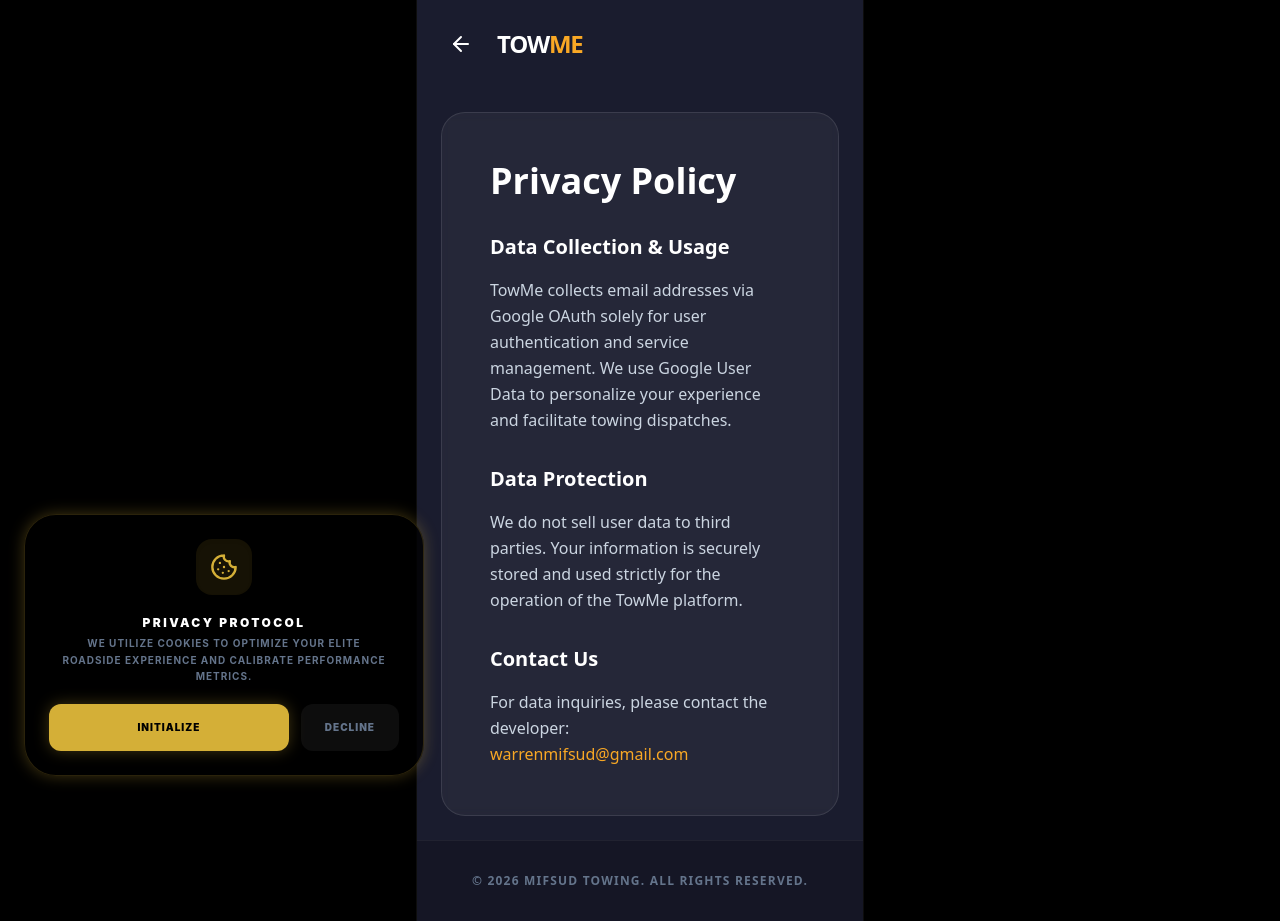
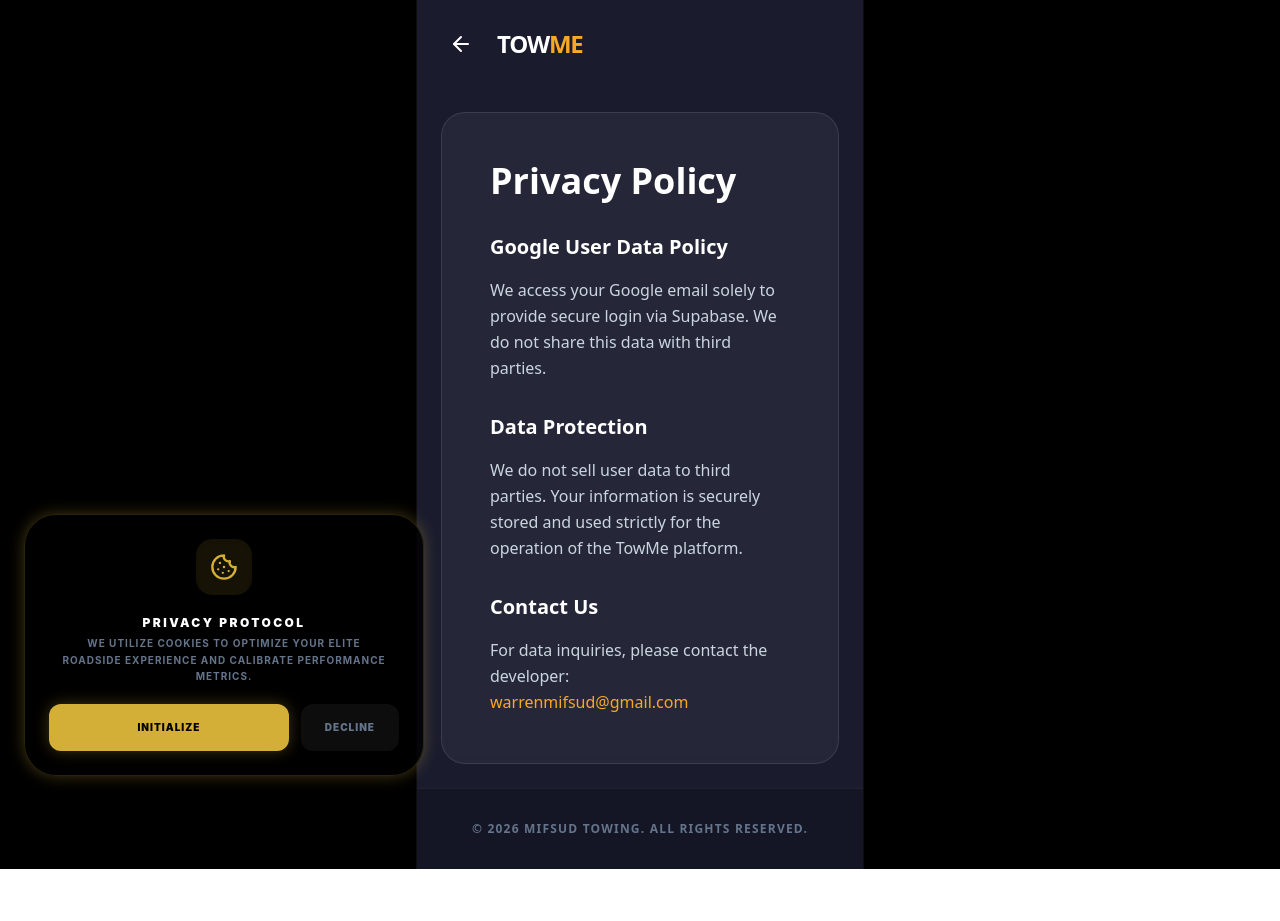
Before and after one commit to warrenmifsud/towme-client, a React (Vite) app in the folder client-web/: page /privacy in a window 1280 px wide. After the commit the page ends 869 px from the top, so only its background shows below. Built offline with nearby package versions, Linux system fonts and the light colour scheme; no server answers.

Commit message:
Phase 189: Compliance Content Updates for Google Verification

```diff
--- a/client-web/index.html
+++ b/client-web/index.html
@@ -6,6 +6,8 @@
   <link rel="icon" type="image/svg+xml" href="/vite.svg" />
   <meta name="viewport" content="width=device-width, initial-scale=1.0" />
   <title>TowMe | Elite Roadside Network</title>
+  <!-- Google Verification Placeholder - Update content attribute with your code -->
+  <meta name="google-site-verification" content="YOUR_VERIFICATION_CODE_HERE" />
 </head>
 
 <body>
--- a/client-web/src/pages/Landing.tsx
+++ b/client-web/src/pages/Landing.tsx
@@ -32,14 +32,13 @@
             </header>
 
             {/* Hero Section */}
+            {/* Hero Section */}
             <main className="flex-1 flex flex-col items-center justify-center p-6 text-center z-10 relative">
                 <h1 className="text-5xl md:text-7xl font-black text-white leading-tight mb-6">
-                    TowMe — Your Reliable <br />
-                    <span style={{ color: THEME.colors.primaryBrandColor }}>Towing Partner.</span>
+                    <span style={{ color: THEME.colors.primaryBrandColor }}>TowMe</span>
                 </h1>
                 <p className="text-slate-400 text-lg md:text-xl max-w-2xl mb-12 font-medium">
-                    A specialized platform for managing towing requests and roadside assistance efficiently.
-                    Professional Towing & Roadside Assistance Management.
+                    TowMe provides professional roadside assistance management and towing dispatch services.
                 </p>
 
                 <div className="flex flex-col gap-4 w-full max-w-sm">
--- a/client-web/src/pages/Privacy.tsx
+++ b/client-web/src/pages/Privacy.tsx
@@ -29,11 +29,10 @@
 
                     <div className="space-y-8 text-slate-300 font-medium leading-relaxed">
                         <section>
-                            <h2 className="text-xl font-bold text-white mb-4">Data Collection & Usage</h2>
+                            <h2 className="text-xl font-bold text-white mb-4">Google User Data Policy</h2>
                             <p>
-                                TowMe collects email addresses via Google OAuth solely for user authentication
-                                and service management. We use Google User Data to personalize your experience
-                                and facilitate towing dispatches.
+                                We access your Google email solely to provide secure login via Supabase.
+                                We do not share this data with third parties.
                             </p>
                         </section>
 
--- a/client-web/src/pages/Terms.tsx
+++ b/client-web/src/pages/Terms.tsx
@@ -39,8 +39,8 @@
                         <section>
                             <h2 className="text-xl font-bold text-white mb-4">Service Scope</h2>
                             <p>
-                                TowMe acts as a management platform connecting users with towing service providers.
-                                We strive for accuracy and reliability but are not liable for external service delays.
+                                TowMe provides a specialized platform for managing towing requests and roadside assistance.
+                                Users may request, track, and manage towing services through our dispatch system.
                             </p>
                         </section>
                     </div>
```
